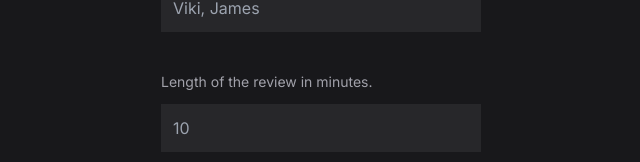
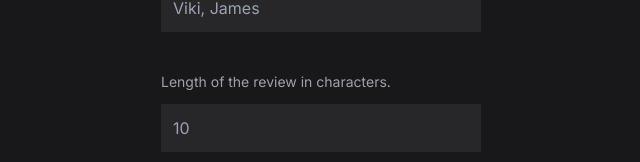
Before and after one commit to mazurcodes/ShadowWriter, a Next.js app: page / in a window 1280 px wide. Shown: the part 240-402 px from the top of the page, without its empty margins (319-959 px from the left). Built offline with nearby package versions, Linux system fonts and the light colour scheme; no server answers.

Commit message:
change length of the review from minutes to characters for better ai recognition

```diff
--- a/app/page.tsx
+++ b/app/page.tsx
@@ -1,5 +1,5 @@
 'use client';
-import { useEffect, useRef, useState } from 'react';
+import { useEffect, useState } from 'react';
 import DropdownSection from './components/DropdownSection';
 import { useForm } from 'react-hook-form';
 import { createPrompt } from './utils/aiUtils';
@@ -72,7 +72,7 @@ export default function Home() {
         </label>
         <label htmlFor="lengthOfTheReview">
           <p className="text-zinc-400 pb-3 mt-10 text-sm">
-            Length of the review in minutes.
+            Length of the review in characters.
           </p>
           <input
             {...register('lengthOfTheReview', { required: true })}
```
